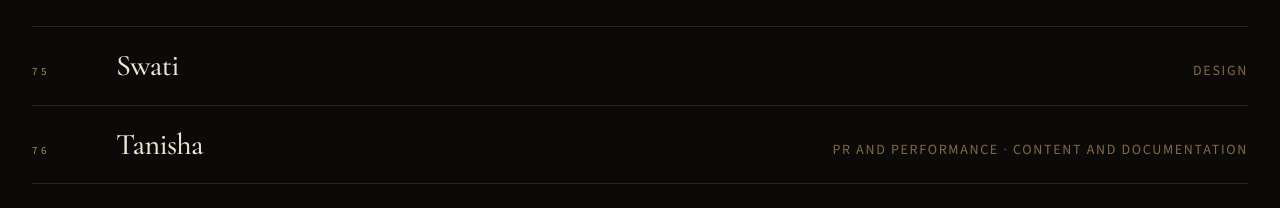
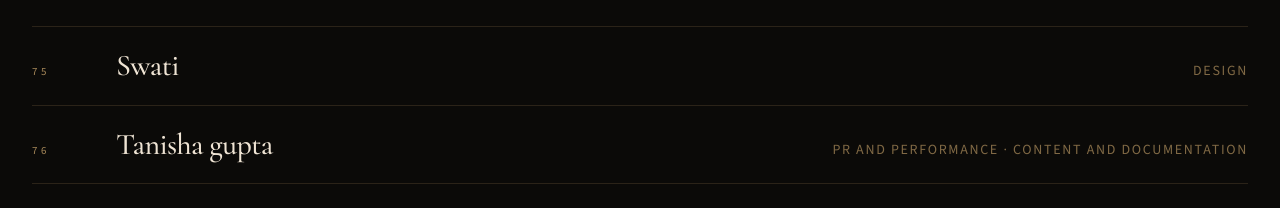
Before and after one commit to Faizaan-Alam/qaafila_bvp, a React (Vite) app: page /results in a window 1280 px wide. Shown: the part 6285-6493 px from the top of the page. Built offline with nearby package versions, Linux system fonts and the light colour scheme.

Commit message:
name changed

```diff
--- a/src/data/selectedMembers.js
+++ b/src/data/selectedMembers.js
@@ -396,7 +396,7 @@ export const selectedMembers = [
   },
   {
     id: "sel-tanisha",
-    name: "Tanisha",
+    name: "Tanisha gupta",
     departments: ["PR and Performance", "Content and Documentation"],
   },
   {
```
